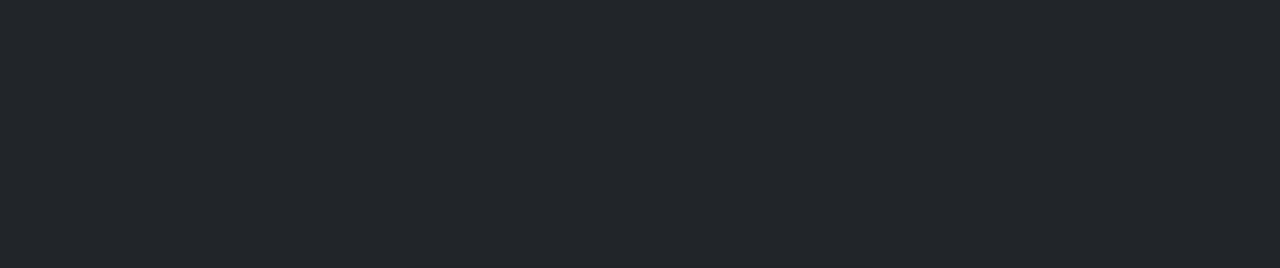
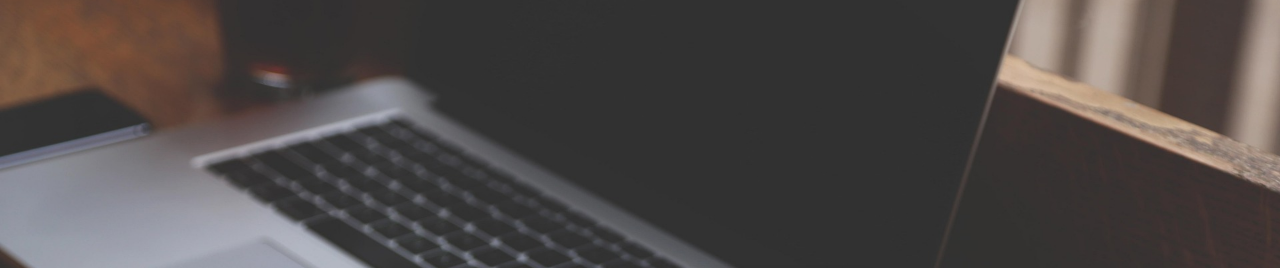
Before and after one commit to RodriguezSalos/JavaScript_Comision69285, a plain HTML site: page index.html in a window 1280 px wide. Shown: the top 268 px of the page. Drawn offline with nearby package versions, Linux system fonts and the light colour scheme.

Commit message:
JS_Entrega3_Fix image background _3

```diff
--- a/css/style.css
+++ b/css/style.css
@@ -1,21 +1,3 @@
-      body::before {
-      content: "";
-      position: fixed;
-      top: 0;
-      left: 0;
-      width: 100%;
-      height: 100%;
-
-      background-image: url('assets/office-background_1.jpg');
-      background-size: cover;
-      background-position: center;
-      background-repeat: no-repeat;
-      background-attachment: fixed;
-
-      filter: brightness(0.7);
-      z-index: -1;
-    }
-
     .fondo-blanco-titulo {
       background-color: rgba(255, 255, 255, 0.8);
       /* Blanco con 80% de opacidad */
--- a/index.html
+++ b/index.html
@@ -14,11 +14,21 @@
     rel="stylesheet"
     href="https://cdnjs.cloudflare.com/ajax/libs/animate.css/4.1.1/animate.min.css"
   />
+    <style>
+    body {
+      background-image: url('./assets/office-background_1.jpg');
+      background-size: cover;
+      background-repeat: no-repeat;
+      background-position: center;
+      height: 100vh;
+      margin: 0;
+    }
+  </style>
 </head>
 <body class="bg-dark text-white">
   <div class="bienvenida-container">
-    <h1 class = "animate__animated animate__backInDown animate__delay-1s">¡Bienvenido!</h1>
-    <p class="animate__animated animate__flip animate__delay-2s">Administra tus tareas de forma simple, moderna y eficiente.</p>
+    <h1 class = "animate__animated animate__backInDown animate__delay-0.5s">¡Bienvenido!</h1>
+    <p class="animate__animated animate__flip animate__delay-1s">Administra tus tareas de forma simple, moderna y eficiente.</p>
     <a href="todoPage.html" class="btn btn-primary">Entrar a mi lista de tareas</a>
   </div>
 </body>
```
Also changed, not shown: todoPage.html (+12 -0 lines).
